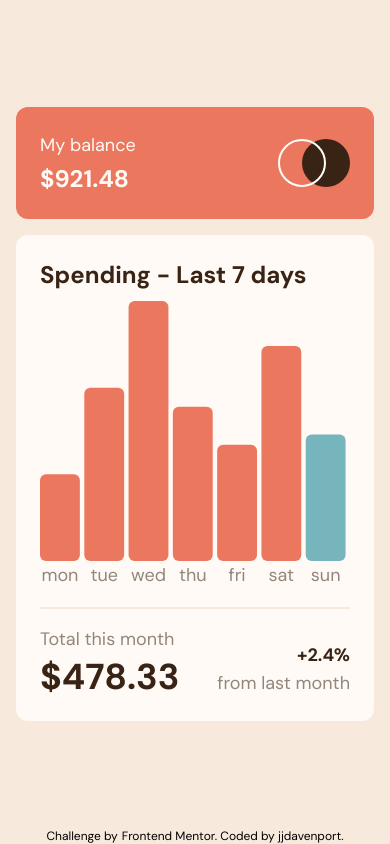
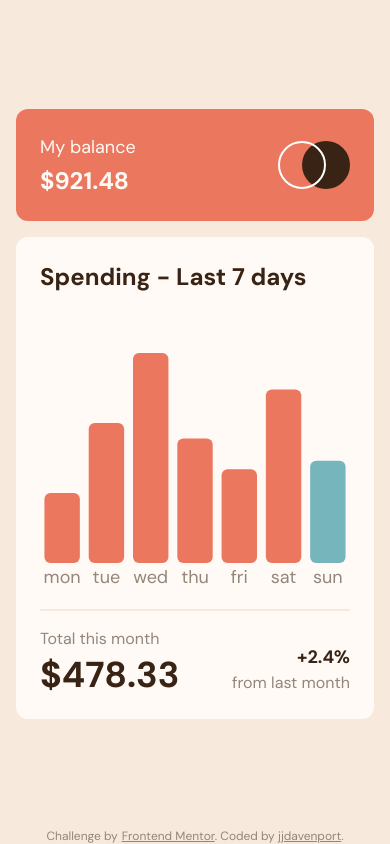
Before and after one commit to jjdavenport/expenses-chart-component-main, a React (Vite) app: page / in a window 390 px wide. Built offline with nearby package versions, Linux system fonts and the light colour scheme.

Commit message:
add chart padding

```diff
--- a/src/components/card.jsx
+++ b/src/components/card.jsx
@@ -11,12 +11,16 @@ const Card = () => {
         <Chart data={data} />
         <div className="flex justify-between border-t-2 border-cream pt-4">
           <div className="flex flex-col gap-1 text-left">
-            <span className="text-mediumBrown">Total this month</span>
+            <span className="text-base text-mediumBrown md:text-lg">
+              Total this month
+            </span>
             <span className="text-4xl font-bold text-darkBrown">$478.33</span>
           </div>
           <div className="flex flex-col justify-end text-right">
             <span className="font-bold text-darkBrown">+2.4% </span>
-            <span className="text-mediumBrown">from last month</span>
+            <span className="text-base text-mediumBrown md:text-lg">
+              from last month
+            </span>
           </div>
         </div>
       </main>
--- a/src/components/chart.jsx
+++ b/src/components/chart.jsx
@@ -1,4 +1,4 @@
-import React, { useRef, useEffect, useState } from "react";
+import { useRef, useEffect, useState } from "react";
 
 const Chart = ({ data }) => {
   const svgRef = useRef(null);
@@ -31,19 +31,27 @@ const Chart = ({ data }) => {
 
   const { width, height } = dimensions;
   const maxValue = Math.max(...data.map((item) => item.amount));
+  const topPadding = 60;
+  const bottomPadding = 30;
+  const gapPercentage = 20;
 
   return (
-    <div className="relative w-full pb-4">
+    <div className="relative w-full pb-4 md:pt-4">
       <svg ref={svgRef} className="h-[300px] w-full">
         {data.map((item, index) => {
-          const barHeight = (item.amount / maxValue) * (height - 40);
-          const barWidth = `${90 / data.length}%`;
-          const barX = `${index * (100 / data.length)}%`;
-          const barY = height - barHeight - 30;
+          const barHeight =
+            (item.amount / maxValue) * (height - topPadding - bottomPadding);
+          const barWidth = `${(100 - gapPercentage) / data.length}%`;
+          const barX = `${index * (100 / data.length) + gapPercentage / (2 * data.length)}%`;
+          const barY = height - barHeight - bottomPadding;
           return (
             <g key={item.day}>
               <rect
-                className={`cursor-pointer transition-colors duration-300 ${index === todayIndex ? "hover:fill-hoverCyan fill-cyan" : "hover:fill-hoverOrange fill-softRed"}`}
+                className={`cursor-pointer transition-colors duration-300 ${
+                  index === todayIndex
+                    ? "hover:fill-hoverCyan fill-cyan"
+                    : "hover:fill-hoverOrange fill-softRed"
+                }`}
                 x={barX}
                 y={barY}
                 width={barWidth}
@@ -55,7 +63,7 @@ const Chart = ({ data }) => {
               />
               <text
                 className="fill-current text-mediumBrown"
-                x={`${index * (100 / data.length) + 45 / data.length}%`}
+                x={`${index * (100 / data.length) + 50 / data.length}%`}
                 y={height - 10}
                 textAnchor="middle"
               >
@@ -67,15 +75,26 @@ const Chart = ({ data }) => {
       </svg>
       {hoveredBar !== null && (
         <div
-          className="absolute -translate-x-1/2 transform rounded bg-darkBrown px-2 py-1 text-xs font-bold text-white"
+          className="tooltip absolute -translate-x-1/2 transform rounded bg-darkBrown p-2 text-sm font-bold text-white"
           style={{
-            left: `calc(${hoveredBar * (100 / data.length)}% + ${45 / data.length}%)`,
-            top: `${height - (data[hoveredBar].amount / maxValue) * (height - 40) - 70}px`,
+            left: `${hoveredBar * (100 / data.length) + 50 / data.length}%`,
+            top: `${height - (data[hoveredBar].amount / maxValue) * (height - topPadding - bottomPadding) - topPadding - 10}px`,
           }}
         >
           ${data[hoveredBar].amount.toFixed(2)}
         </div>
       )}
+      <style jsx>{`
+        @media (min-width: 768px) {
+          .tooltip {
+            top: ${height -
+            (data[hoveredBar]?.amount / maxValue) *
+              (height - topPadding - bottomPadding) -
+            topPadding +
+            5}px !important;
+          }
+        }
+      `}</style>
     </div>
   );
 };
--- a/src/components/footer.jsx
+++ b/src/components/footer.jsx
@@ -2,16 +2,20 @@ const Footer = () => {
   return (
     <>
       <footer className="text-center text-xs">
-        <p className="inline">
+        <p className="inline text-mediumBrown">
           Challenge by
           <a
-            className="pl-1"
+            className="pl-1 underline"
             href="https://www.frontendmentor.io?ref=challenge"
             target="_blank"
           >
             Frontend Mentor
           </a>
-          . Coded by <a href="https://github.com/jjdavenport">jjdavenport</a>.
+          . Coded by{" "}
+          <a className="underline" href="https://github.com/jjdavenport">
+            jjdavenport
+          </a>
+          .
         </p>
       </footer>
     </>
```
